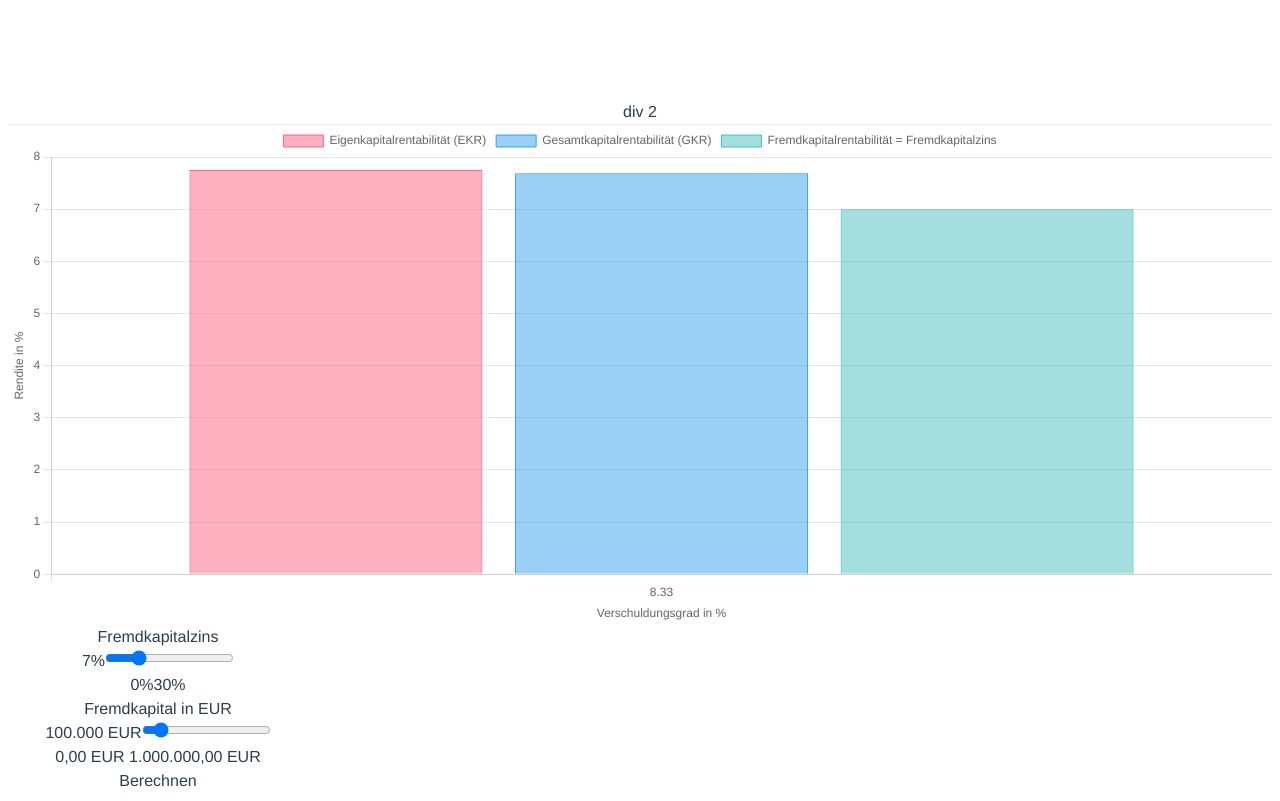
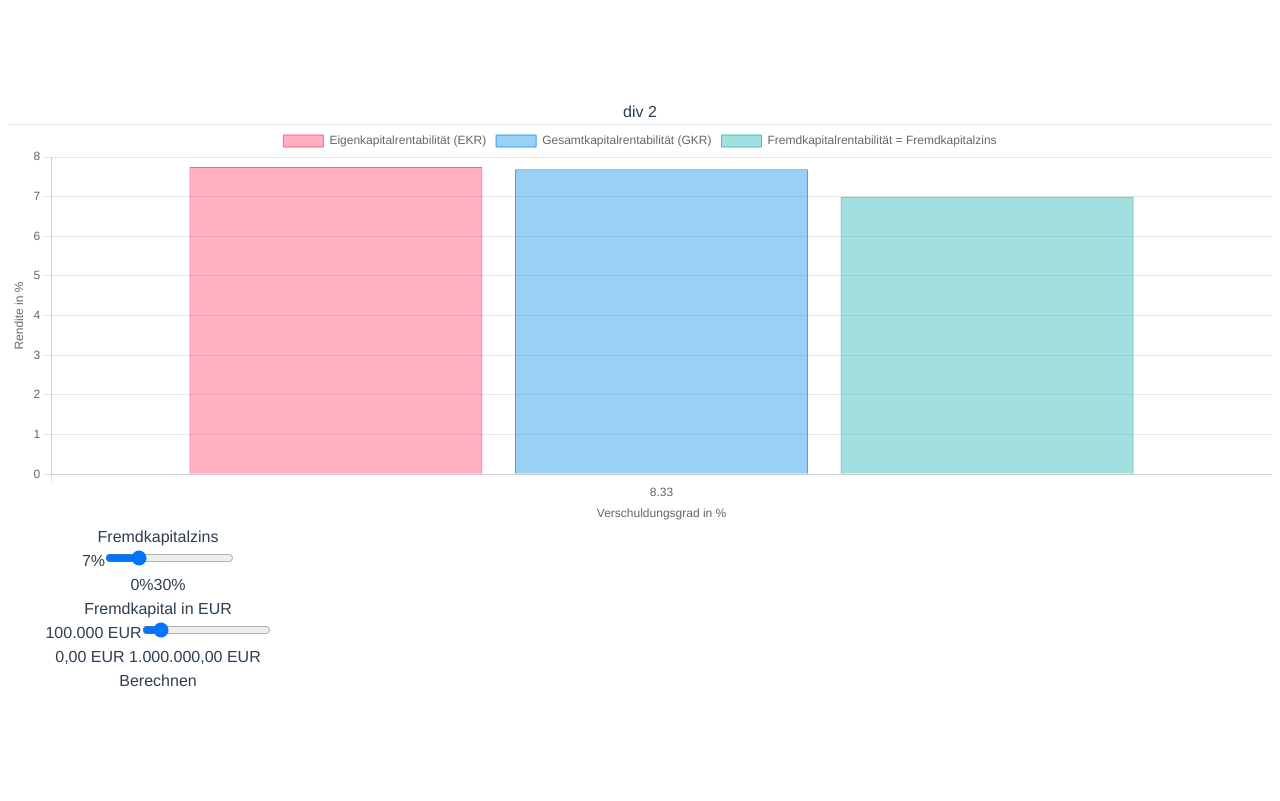
Before and after one commit to dominikdablander/dukproject, a Vue app: page / in a window 1280 px wide. Shown: the part 680-1481 px from the top of the page. After the commit the page ends 1381 px from the top, so only its background shows below. Built offline with nearby package versions, Linux system fonts and the light colour scheme.

Commit message:
modified:   src/components/Chart.vue

```diff
--- a/src/components/Chart.vue
+++ b/src/components/Chart.vue
@@ -178,7 +178,7 @@ export default {
 <style scoped>
 
 .canvas {
-min-height: 500px !important;
+min-height: 400px !important;
 }
 /* Stile für das Canvas-Element können hier angewendet werden */
 </style>
```
